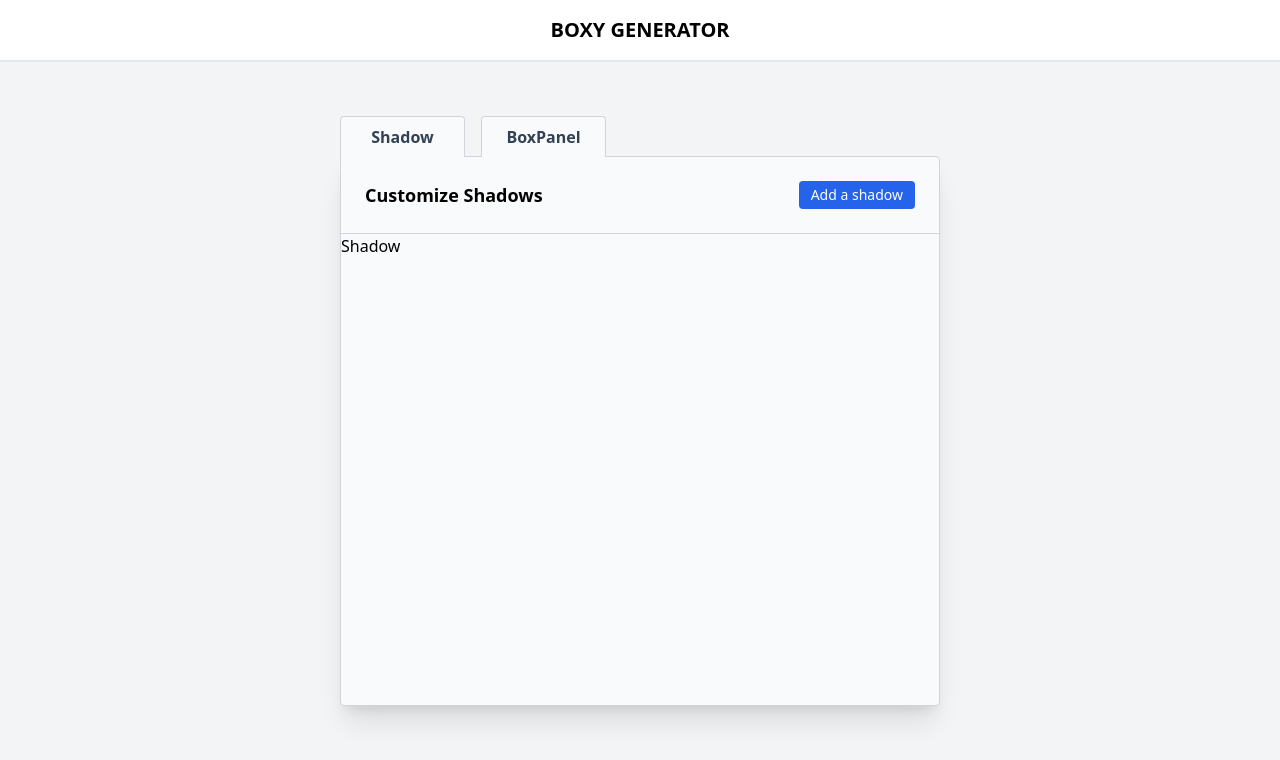
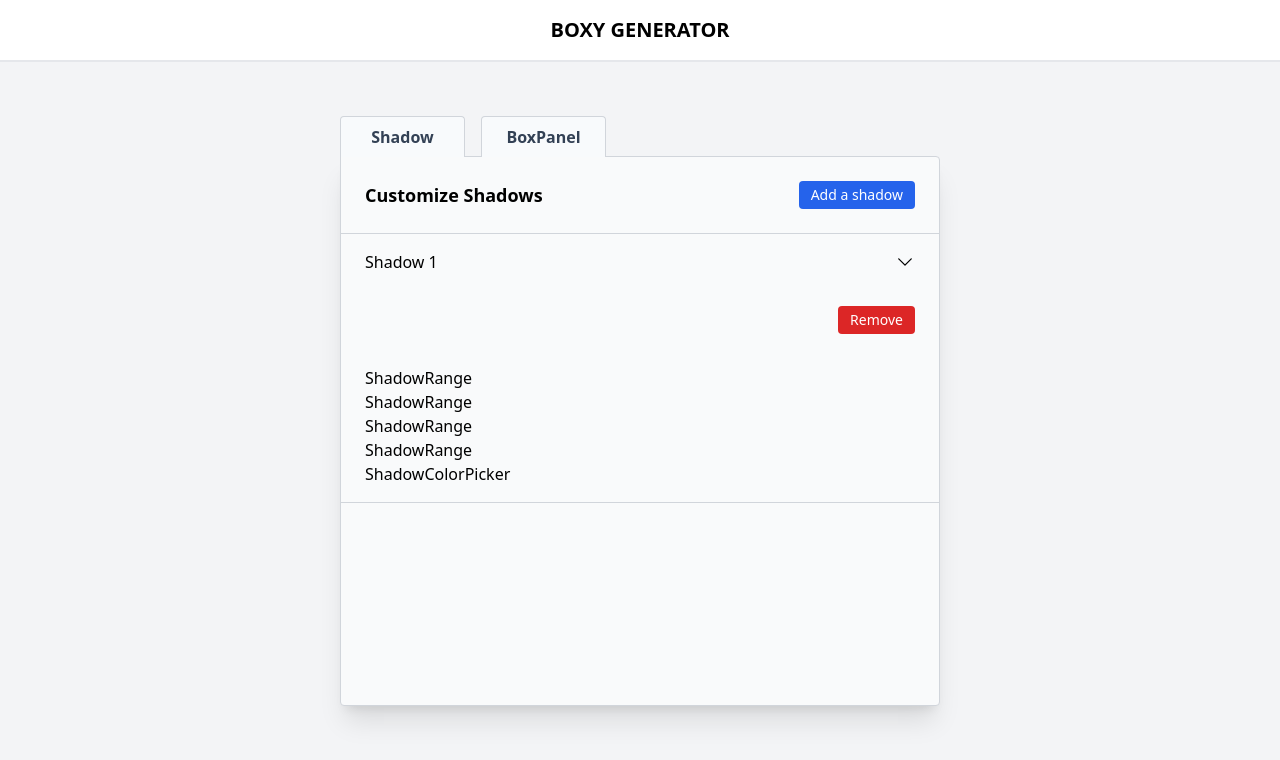
Before and after one commit to Tresor-ilunga/boxy-generator, a React (Vite) app: page / in a window 1280 px wide. Shown: the top 760 px of the page. Built offline with nearby package versions, Linux system fonts and the light colour scheme.

Commit message:
Add shadow inputs

```diff
--- a/src/layouts/ShadowList/Shadow.jsx
+++ b/src/layouts/ShadowList/Shadow.jsx
@@ -1,5 +1,59 @@
-export default function Shadow() {
+import { useState, useEffect } from "react"
+import chevron from "../../assets/chevron.svg"
+import ShadowRange from "./ShadowRange.jsx"
+import ShadowColorPicker from "./ShadowColorPicker.jsx"
+
+export default function Shadow({panelNumber, shadow}) {
+    const [toggleShadow, setToggleShadow] = useState(false)
+
+    useEffect(() => {
+        if(panelNumber === 1){
+            setToggleShadow(true)
+        }
+    }, [])
+
+    const shadowInputs = shadow.inputs.map((input, index) => {
+        if(input.type === "range"){
+            return <ShadowRange
+            key={index}
+            inputData={shadow.inputs[index]}
+            shadowID={shadow.id}
+            />
+        }
+        else if(input.type === "color"){
+            return <ShadowColorPicker
+            key={index}
+            inputData={shadow.inputs[index]}
+            shadowID={shadow.id}
+            />
+        }
+    })
+
     return (
-        <li>Shadow</li>
+        <li className="bg-gray-50 border-b border-gray-300">
+            <button
+            className="w-full px-6 py-4 flex justify-between items-center hover:bg-gray-100"
+            onClick={() => setToggleShadow(!toggleShadow)}
+            >
+                Shadow {panelNumber}
+                <img
+                style={{
+                    transform: `${toggleShadow ? "rotate(90deg)" : "rotate(0deg)"}`
+                }}
+                className="font-bold w-5"
+                src={chevron} alt="chevron" />
+            </button>
+            {toggleShadow && <>
+                <div className="flex items-end px-6 py-4">
+                    {/* <Checkbox /> */}
+                    <button
+                    className="ml-auto text-sm bg-red-600 text-white hover:bg-red-700 py-1 px-3 rounded"
+                    >Remove</button>
+                </div>
+                <div className="px-6 py-4">
+                    {shadowInputs}
+                </div>
+            </>}
+        </li>
     )
 }
--- /dev/null
+++ b/src/layouts/ShadowList/ShadowColorPicker.jsx
@@ -0,0 +1,5 @@
+export default function ShadowColorPicker() {
+    return (
+        <div>ShadowColorPicker</div>
+    )
+}
--- /dev/null
+++ b/src/layouts/ShadowList/ShadowRange.jsx
@@ -0,0 +1,5 @@
+export default function ShadowRange() {
+    return (
+        <div>ShadowRange</div>
+    )
+}
```
